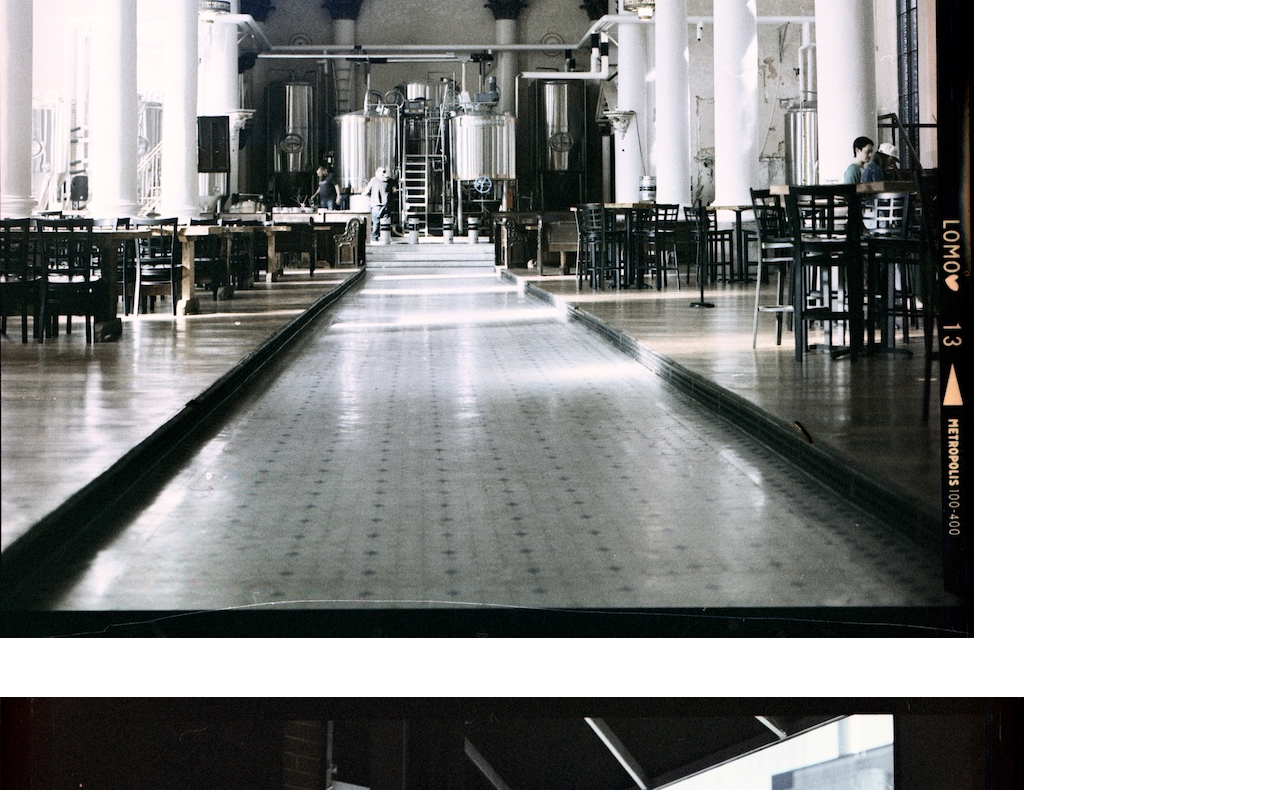
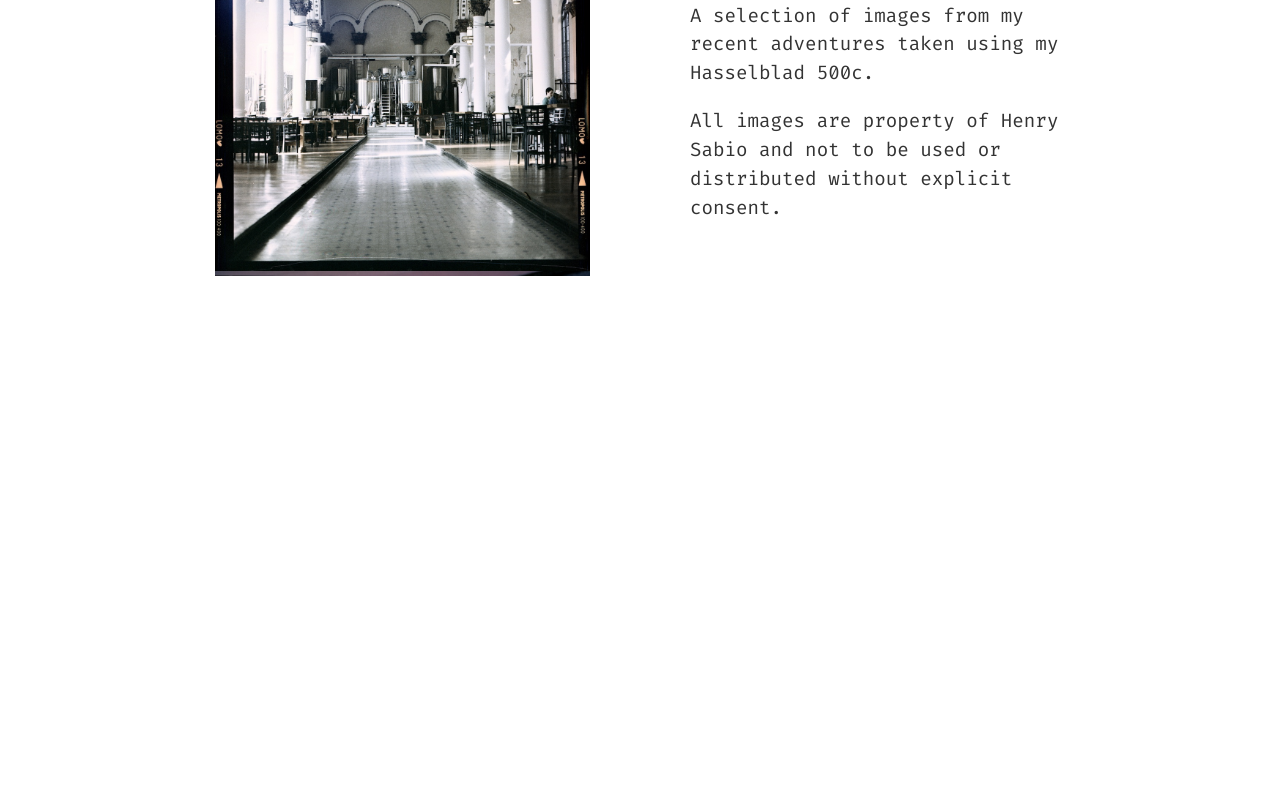
Before and after one commit to HenrySabio/in-frame-mockup-site, a plain HTML site: page index.html in a window 1280 px wide. Shown: the part 312-1102 px from the top of the page. After the commit the page ends 800 px from the top, so only its background shows below. Drawn offline with Linux system fonts and the light colour scheme.

Commit message:
Added image state transitions to compliment js functionality

```diff
--- a/_sass/style.scss
+++ b/_sass/style.scss
@@ -1,4 +1,13 @@
 @import 'fonts';
+
+@keyframes fade {
+    0% {
+        opacity: 0;
+    }
+    100% {
+        opacity: 1;
+    }
+}
 
 body {
     font-family: 'Fira Code', monospace;
@@ -53,12 +62,6 @@
         top: -3px;
     }
 }
-main {
-    position: relative;
-    z-index: 1;
-    background-color: #fff;
-    min-height: 100vh;
-}
 
 .toggle-nav,
 main {
@@ -67,3 +70,41 @@
     transform: translateX(-240px);
     }
 }
+main {
+    position: relative;
+    z-index: 1;
+    background-color: #fff;
+    min-height: 100vh;
+    > section {
+        display: flex;
+        justify-content: center;
+        align-items: center;
+        height: 100vh;
+        div {
+            width: 375px;
+            margin: 50px;
+            img {
+                width: 100%;
+            }
+        }
+    }
+    div.slides {
+        height: 400px;
+        position: relative;
+        display: flex;
+        justify-content: center;
+        align-items: center;
+        vertical-align: middle;
+        img {
+            position: absolute;
+            left: 0;
+            transition: transform 0.5s ease-in-out, box-shadow 0.5s ease-in-out;
+            &:first-child {
+                z-index: 1;
+            }
+        }
+        &:hover img {
+            box-shadow: 0 0 10px rgba(0,0,0,0.5);
+        }
+    }
+}
```
Also changed, not shown: css/min/style.min.css, css/style.css.
